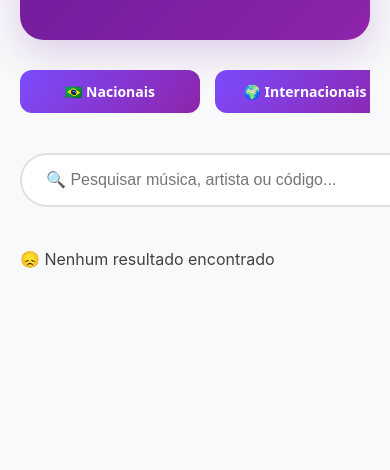
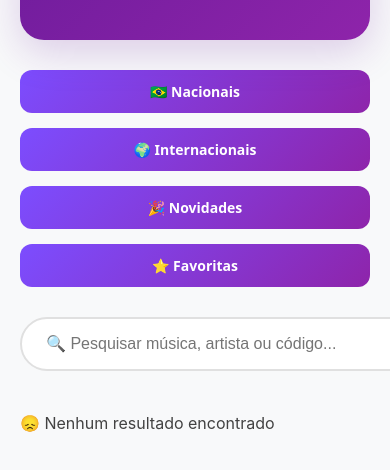
Before and after one commit to Barokebar/Catalogo-Baroke, a plain HTML site: page index.html in a window 390 px wide. Both pictures are taken after a click on the button "🇧🇷 Nacionais". Shown: the part 166-636 px from the top of the page. Drawn offline with Linux system fonts and the light colour scheme; no server answers.

Commit message:
index.html
Versão 1.2

```diff
--- a/index.html
+++ b/index.html
@@ -49,16 +49,14 @@
         }
 
         .controls {
-            display: flex;
+            display: grid;
+            grid-template-columns: repeat(auto-fit, minmax(200px, 1fr));
             gap: 15px;
             margin-bottom: 30px;
-            overflow-x: auto;
-            padding-bottom: 10px;
         }
 
         .btn-category {
-            flex: 1;
-            min-width: 220px;
+            width: 100%;
             padding: 16px 24px;
             background: linear-gradient(135deg, var(--primary-color), #8e24aa);
             color: white;
@@ -160,10 +158,13 @@
                 font-size: 1.75rem;
             }
 
+            .controls {
+                grid-template-columns: 1fr;
+            }
+
             .btn-category {
-                min-width: 180px;
+                font-size: 14px;
                 padding: 12px 16px;
-                font-size: 14px;
             }
         }
     </style>
@@ -205,13 +206,20 @@
         let allMusic = [];
         let favorites = JSON.parse(localStorage.getItem('favorites')) || [];
         let currentFilter = 'all';
-        let currentSearch = '';
+        let currentSearch = localStorage.getItem('lastSearch') || '';
         let searchTimeout;
+
+        // Inicialização
+        window.onload = () => {
+            document.getElementById('searchInput').value = currentSearch;
+            loadMusicData();
+        };
 
         // Funções de controle
         function handleSearch() {
             clearTimeout(searchTimeout);
             currentSearch = document.getElementById('searchInput').value;
+            localStorage.setItem('lastSearch', currentSearch);
             searchTimeout = setTimeout(renderFilteredMusic, 50);
         }
 
@@ -301,12 +309,11 @@
 
         function filterCategory(category) {
             currentFilter = category;
+            currentSearch = '';
+            localStorage.removeItem('lastSearch');
             document.getElementById('searchInput').value = '';
             renderFilteredMusic();
         }
-
-        // Inicialização
-        window.onload = loadMusicData;
     </script>
 </body>
 </html>
```
